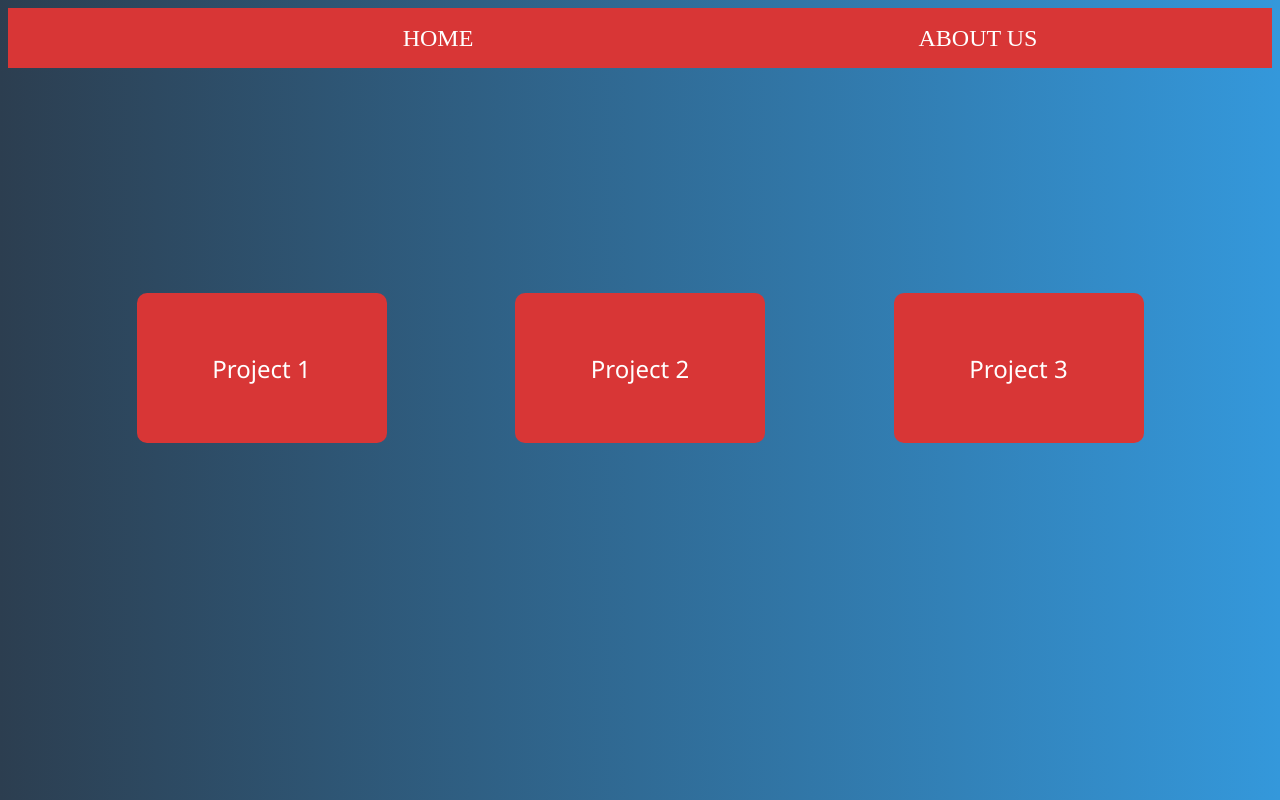
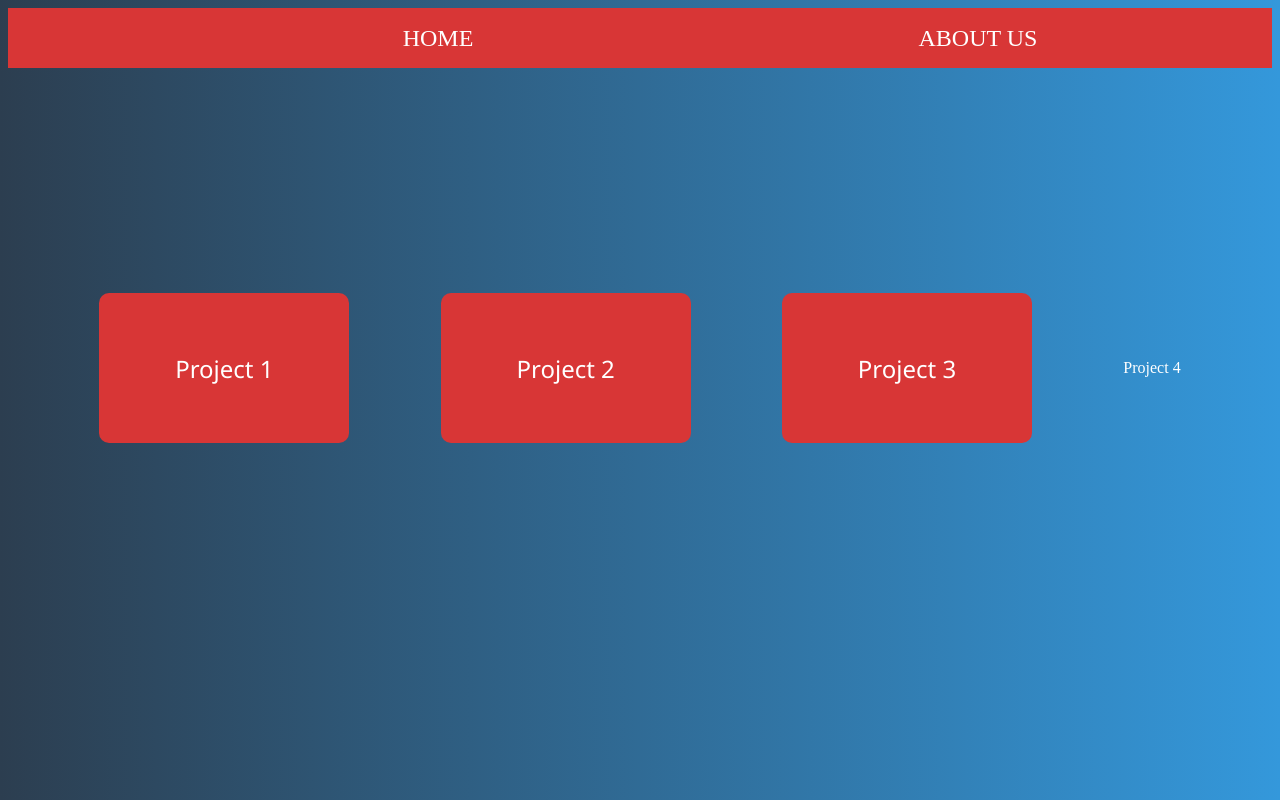
Before and after one commit to Parikshit-bisht/3-Simple-JS-projects, a plain HTML site: page jsproject/index.html in a window 1280 px wide. Drawn offline with Linux system fonts and the light colour scheme.

Commit message:
Update index.html

```diff
--- a/jsproject/index.html
+++ b/jsproject/index.html
@@ -19,5 +19,5 @@
     <div class="box1"><a href="pro1.html">Project 1</a></div>
     <div class="box2"><a href="pro2.html">Project 2</a></div>
     <div class="box3"><a href="pro3.html">Project 3</a></div>
-
+     <div class="box4"><a href="pro4.html">Project 4</a></div>
 </div>
```
